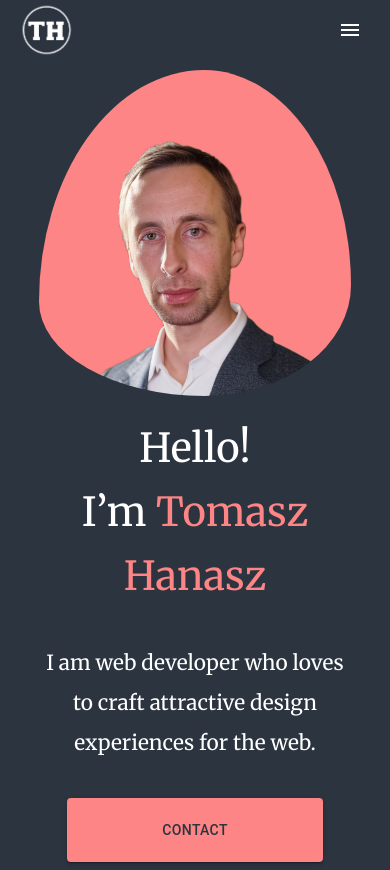
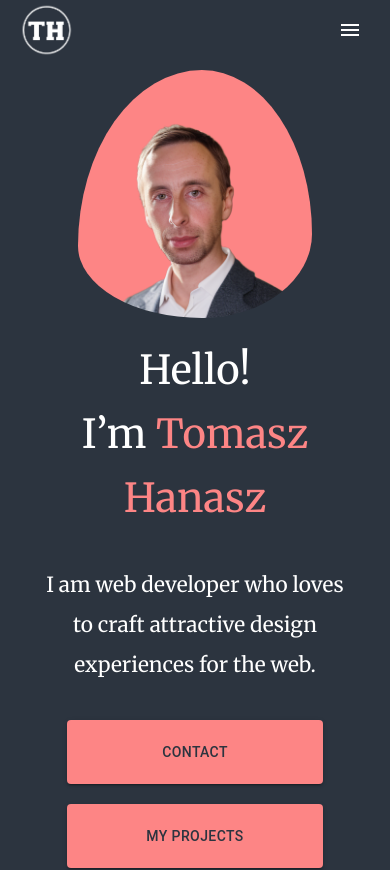
Before and after one commit to TomaszHanasz/portfolio, a React (Create React App) app: page / in a window 390 px wide. Shown: the top 870 px of the page. Built offline with nearby package versions, Linux system fonts and the light colour scheme.

Commit message:
style update

```diff
--- a/src/containers/home/home.style.css
+++ b/src/containers/home/home.style.css
@@ -79,10 +79,22 @@
   color: white;
 }
 
+@media screen and (max-width: 1100px) {
+  .photo__bg {
+    height: 75%;
+    width: 125%;
+  }
+}
+
 @media screen and (max-width: 750px) {
   .home__page {
     flex-direction: column-reverse;
     margin: 10px auto;
+  }
+
+  .photo__bg {
+    width: 75%;
+    margin: 0 auto;
   }
 
   .home__container {
```
